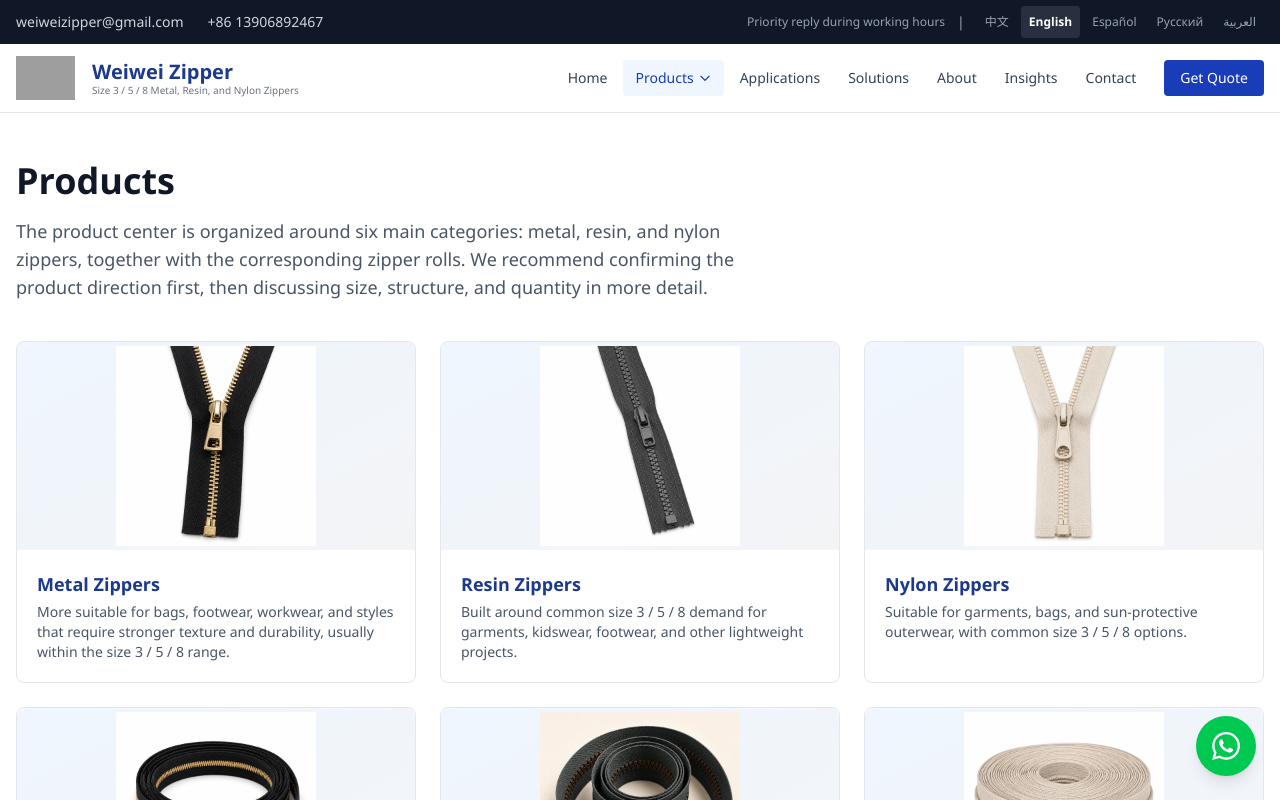
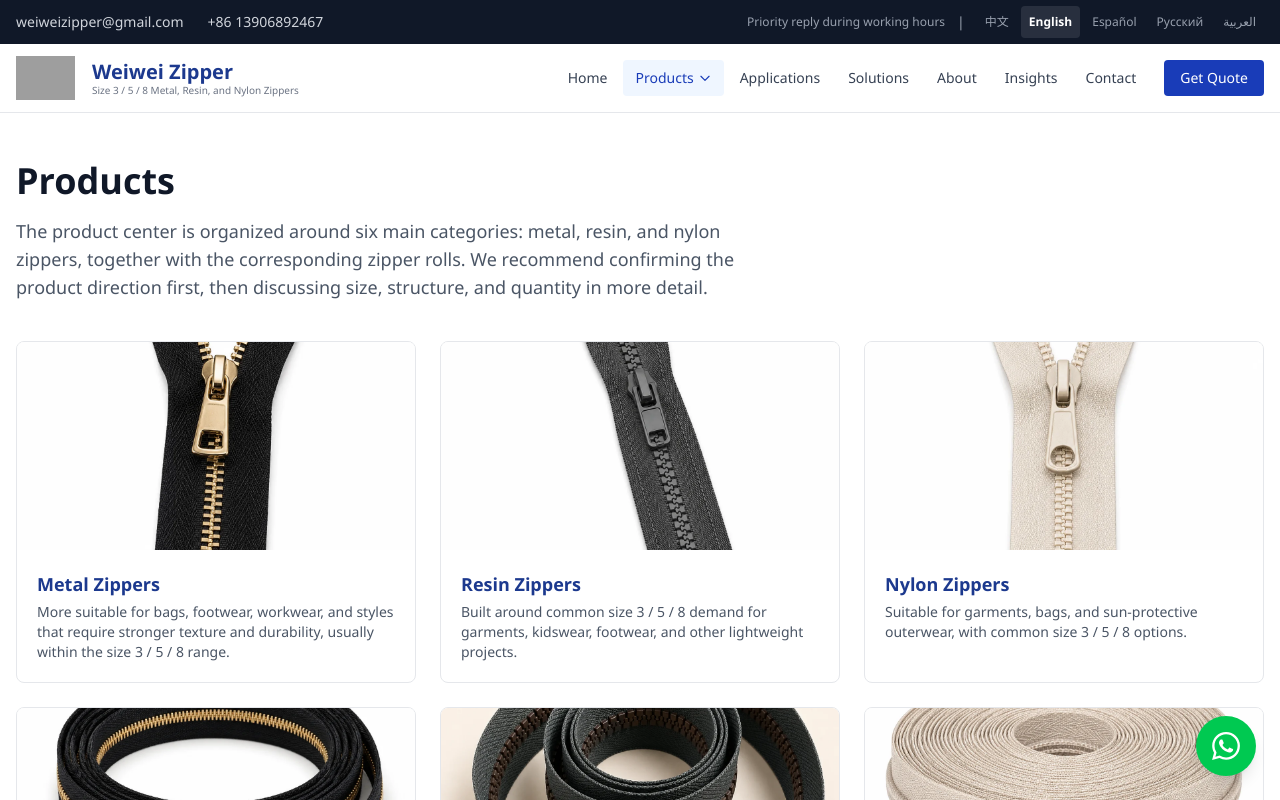
Before and after one commit to TwilightVoyager777/weiwei-zipper-web, a Next.js app: page /en/products in a window 1280 px wide. Shown: the top 800 px of the page. Built offline with nearby package versions, Linux system fonts and the light colour scheme; grey boxes are pictures that could not be loaded.

Commit message:
Fill product card images edge to edge
Switch card thumbnails from object-contain on a gradient to
object-cover so photos fill the image area without side gaps, on both
the product center and category pages

```diff
--- a/src/app/[locale]/products/[slug]/page.tsx
+++ b/src/app/[locale]/products/[slug]/page.tsx
@@ -173,13 +173,13 @@ async function CategoryPage({ locale, slug }: { locale: string; slug: CategorySl
                 href={`/products/${productSlug}` as any}
                 className="bg-white border border-gray-200 rounded-lg overflow-hidden hover:shadow-lg active:shadow-md transition-all group"
               >
-                <div className="h-40 sm:h-48 bg-gradient-to-br from-gray-50 to-gray-100 flex items-center justify-center overflow-hidden">
+                <div className="h-40 sm:h-48 bg-gray-50 overflow-hidden">
                   <Image
                     src={PRODUCT_IMAGES[productSlug]}
                     alt={productItems[productSlug].name}
-                    width={300}
-                    height={200}
-                    className="object-contain max-h-[160px] w-auto group-hover:scale-105 transition-transform duration-300"
+                    width={600}
+                    height={400}
+                    className="w-full h-full object-cover group-hover:scale-105 transition-transform duration-300"
                   />
                 </div>
                 <div className="p-4 sm:p-5">
--- a/src/app/[locale]/products/page.tsx
+++ b/src/app/[locale]/products/page.tsx
@@ -42,13 +42,13 @@ export default async function ProductsPage({ params }: Props) {
             href={card.href as any}
             className="bg-white border border-gray-200 rounded-lg overflow-hidden hover:shadow-lg transition-all group"
           >
-            <div className="h-44 sm:h-52 bg-gradient-to-br from-blue-50 to-gray-100 flex items-center justify-center overflow-hidden">
+            <div className="h-44 sm:h-52 bg-gray-50 overflow-hidden">
               <Image
                 src={card.image}
                 alt={card.name}
-                width={400}
-                height={300}
-                className="object-contain max-h-[200px] w-auto group-hover:scale-105 transition-transform duration-300"
+                width={600}
+                height={400}
+                className="w-full h-full object-cover group-hover:scale-105 transition-transform duration-300"
               />
             </div>
             <div className="p-4 sm:p-5">
@@ -71,13 +71,13 @@ export default async function ProductsPage({ params }: Props) {
                 href={`/products/${slug}` as any}
                 className="bg-white border border-gray-200 rounded-lg overflow-hidden hover:shadow-md transition-all group"
               >
-                <div className="h-40 bg-gradient-to-br from-gray-50 to-gray-100 flex items-center justify-center overflow-hidden">
+                <div className="h-40 bg-gray-50 overflow-hidden">
                   <Image
                     src={PRODUCT_IMAGES[slug]}
                     alt={productItems[slug].name}
-                    width={300}
-                    height={200}
-                    className="object-contain max-h-[150px] w-auto group-hover:scale-105 transition-transform duration-300"
+                    width={600}
+                    height={400}
+                    className="w-full h-full object-cover group-hover:scale-105 transition-transform duration-300"
                   />
                 </div>
                 <div className="p-4 sm:p-5">
```
